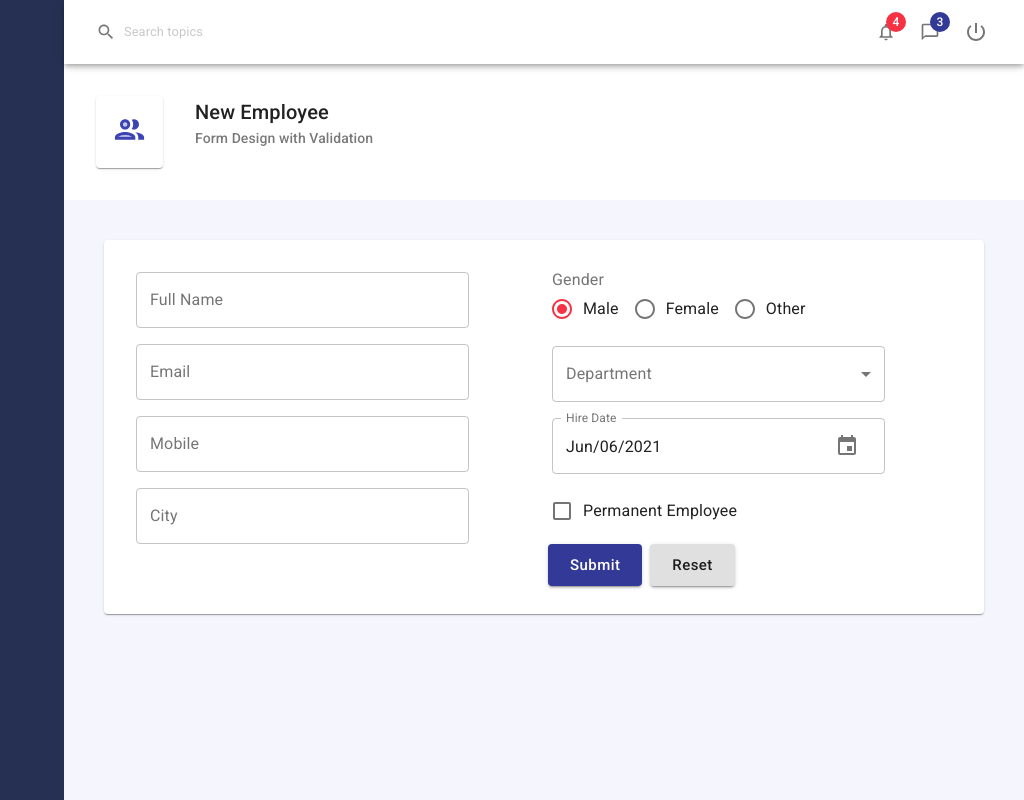
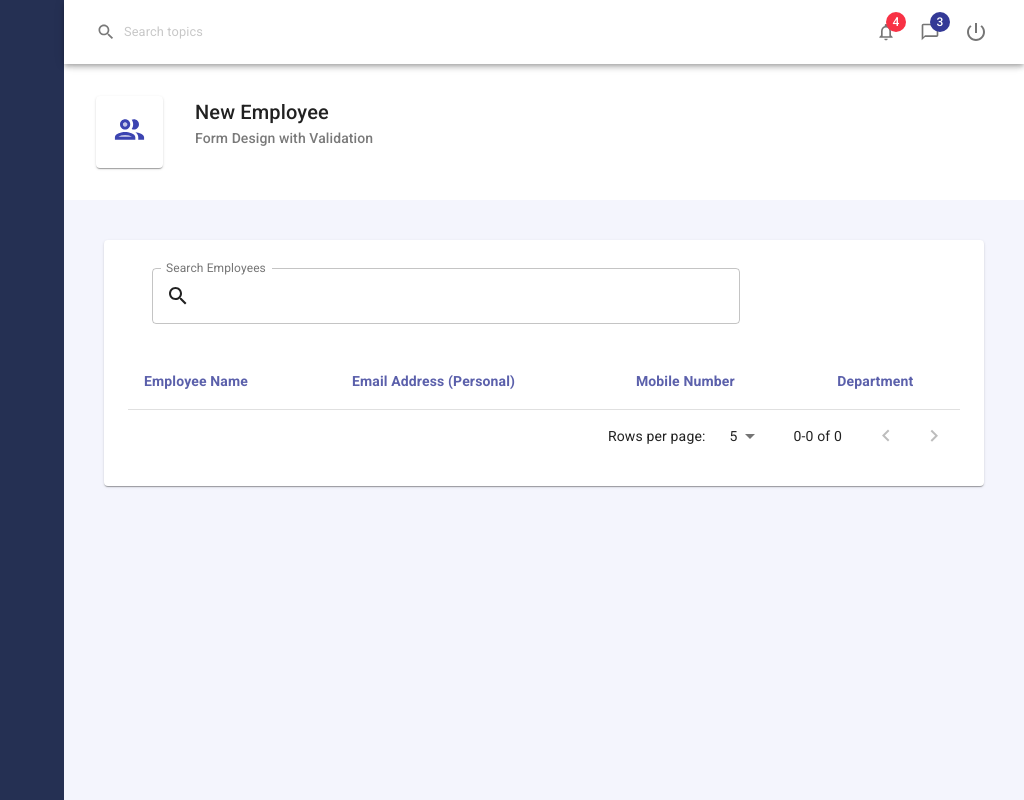
Before and after one commit to Thabares/React-Form-Validation, a React (Create React App) app: page / in a window 1280 px wide. Shown: the whole page, without its empty margins (256-1280 px from the left). Built offline with nearby package versions, Linux system fonts and the light colour scheme.

Commit message:
sorting data table and filter is completed

```diff
--- a/src/App/App.js
+++ b/src/App/App.js
@@ -1,35 +1,35 @@
-import "./App.css";
-import SideMenu from "../components/SideMenu";
-import React from "react";
+import './App.css';
+import SideMenu from '../components/SideMenu';
+import React from 'react';
 import {
   makeStyles,
   CssBaseline,
   createMuiTheme,
   ThemeProvider,
-} from "@material-ui/core";
-import Header from "../components/Header";
-import Employees from "../pages/Employees/Employees";
+} from '@material-ui/core';
+import Header from '../components/Header';
+import Employees from '../pages/Employees/Employees';
 const theme = createMuiTheme({
   palette: {
     primary: {
-      main: "#333996",
-      light: "#3c44b126",
+      main: '#333996',
+      // light: "#3c44b126",
     },
     secondary: {
-      main: "#f83245",
-      light: "#f8324526",
+      main: '#f83245',
+      light: '#f8324526',
     },
     background: {
-      default: "#f4f5fd",
+      default: '#f4f5fd',
     },
     shape: {
-      borderRadius: "12px",
+      borderRadius: '12px',
     },
   },
   overrides: {
     MuiAppBar: {
       root: {
-        transform: "translateZ(0)",
+        transform: 'translateZ(0)',
       },
     },
   },
@@ -42,8 +42,8 @@
 
 const useStyles = makeStyles({
   appMain: {
-    paddingLeft: "320px",
-    width: "100%",
+    paddingLeft: '320px',
+    width: '100%',
   },
 });
 function App() {
--- a/src/components/controls/Input.js
+++ b/src/components/controls/Input.js
@@ -1,7 +1,7 @@
-import React from "react";
-import { TextField } from "@material-ui/core";
+import React from 'react';
+import { TextField } from '@material-ui/core';
 export default function Input(props) {
-  const { name, label, value, error = null, onChange } = props;
+  const { name, label, value, error = null, onChange, ...other } = props;
   return (
     <TextField
       variant="outlined"
@@ -9,6 +9,7 @@
       value={value}
       name={name}
       onChange={onChange}
+      {...other}
       {...(error && { error: true, helperText: error })} //returning this error and helper text on the outer components
     />
   );
--- /dev/null
+++ b/src/components/useTable.js
@@ -0,0 +1,134 @@
+import { TableSortLabel } from '@material-ui/core';
+import {
+  Table,
+  TableHead,
+  TableRow,
+  TableCell,
+  makeStyles,
+  TablePagination,
+} from '@material-ui/core';
+import React, { useState } from 'react';
+
+const useStyles = makeStyles((theme) => ({
+  table: {
+    marginTop: theme.spacing(3),
+    '& thead th': {
+      fontWeight: '600',
+      color: theme.palette.primary.main,
+      color: theme.palette.primary.light,
+    },
+    '& tbody td': {
+      fontWeight: '300',
+    },
+    '& tbody tr:hover': {
+      backgroundColor: '#fffbf2',
+      cursor: 'pointer',
+    },
+  },
+}));
+
+export default function useTable(records, headCells, filterFn) {
+  const classes = useStyles();
+  const pages = [5, 10, 25];
+  const [page, setPage] = useState(0);
+  const [rowsPerPage, setRowsPerPage] = useState(pages[page]);
+
+  const [order, setOrder] = useState();
+  const [orderBy, setOrderBy] = useState();
+
+  const handleChangePage = (event, newPage) => {
+    setPage(newPage);
+  };
+  const handleChangeRowsPerPage = (event) => {
+    setRowsPerPage(parseInt(event.target.value, 10));
+    setPage(0);
+  };
+  const TblHeader = (props) => {
+    const handleSortRequest = (cellId) => {
+      const isAsc = orderBy === cellId && order === 'asc';
+      setOrder(isAsc ? 'desc' : 'asc');
+      setOrderBy(cellId);
+    };
+    return (
+      <TableHead>
+        <TableRow>
+          {headCells.map((headCell) => (
+            <TableCell
+              key={headCell.id}
+              sortDirection={orderBy === headCell.id ? order : false}
+            >
+              {headCell.disableSort ? (
+                headCell.label
+              ) : (
+                <TableSortLabel
+                  active={orderBy === headCell.id}
+                  direction={orderBy === headCell.id ? order : 'asc'}
+                  onClick={() => {
+                    handleSortRequest(headCell.id);
+                  }}
+                >
+                  {headCell.label}
+                </TableSortLabel>
+              )}
+            </TableCell>
+          ))}
+        </TableRow>
+      </TableHead>
+    );
+  };
+
+  const TblContainer = (props) => (
+    <Table className={classes.table}>{props.children}</Table>
+  );
+  const TblPagination = (props) => (
+    <TablePagination
+      component="div"
+      page={page}
+      rowsPerPageOptions={pages}
+      rowsPerPage={rowsPerPage}
+      count={records.length}
+      onChangePage={handleChangePage}
+      onChangeRowsPerPage={handleChangeRowsPerPage}
+    />
+  );
+
+  function stableSort(array, comparator) {
+    const stabilizedThis = array.map((el, index) => [el, index]);
+    stabilizedThis.sort((a, b) => {
+      const order = comparator(a[0], b[0]);
+      if (order !== 0) return order;
+      return a[1] - b[1];
+    });
+    return stabilizedThis.map((el) => el[0]);
+  }
+
+  function getComparator(order, orderBy) {
+    return order === 'desc'
+      ? (a, b) => descendingComparator(a, b, orderBy)
+      : (a, b) => -descendingComparator(a, b, orderBy);
+  }
+
+  function descendingComparator(a, b, orderBy) {
+    if (b[orderBy] < a[orderBy]) {
+      return -1;
+    }
+    if (b[orderBy] > a[orderBy]) {
+      return 1;
+    }
+    return 0;
+  }
+
+  const recordsAfterPagingAndSorting = () => {
+    return stableSort(
+      filterFn.fn(records),
+      getComparator(order, orderBy)
+    ).slice(page * rowsPerPage, (page + 1) * rowsPerPage);
+  };
+
+  return {
+    TblHeader,
+    TblContainer,
+    TblPagination,
+    recordsAfterPagingAndSorting,
+  };
+}
--- a/src/pages/Employees/EmployeeForm.js
+++ b/src/pages/Employees/EmployeeForm.js
@@ -1,22 +1,22 @@
-import { Grid } from "@material-ui/core";
-import React from "react";
-import Controls from "../../components/controls/Controls";
-import { useForm, Form } from "../../components/useForm";
-import * as employeeService from "../../services/employeeService";
+import { Grid } from '@material-ui/core';
+import React from 'react';
+import Controls from '../../components/controls/Controls';
+import { useForm, Form } from '../../components/useForm';
+import * as employeeService from '../../services/employeeService';
 const genderItems = [
-  { id: "male", title: "Male" },
-  { id: "female", title: "Female" },
-  { id: "other", title: "Other" },
+  { id: 'male', title: 'Male' },
+  { id: 'female', title: 'Female' },
+  { id: 'other', title: 'Other' },
 ];
 
 const initialFValues = {
   id: 0,
-  fullName: "",
-  email: "",
-  mobile: "",
-  city: "",
-  gender: "male",
-  departmentId: "",
+  fullName: '',
+  email: '',
+  mobile: '',
+  city: '',
+  gender: 'male',
+  departmentId: '',
   hireDate: new Date(),
   isPermanent: false,
 };
@@ -24,28 +24,31 @@
 export default function EmployeeForm() {
   const validate = (fieldValues = values) => {
     let temp = { ...errors };
-    if ("fullName" in fieldValues)
+    if ('fullName' in fieldValues)
       //to check if the value is present in fieldvalues object
-      temp.fullName = fieldValues.fullName ? "" : "This field is required";
-    if ("email" in fieldValues)
+      temp.fullName = fieldValues.fullName ? '' : 'This field is required';
+    if ('email' in fieldValues)
       temp.email = /$^|.+@.+..+/.test(fieldValues.email)
-        ? ""
-        : "Email is invalid";
-    if ("mobile" in fieldValues)
+        ? ''
+        : 'Email is invalid';
+    if ('mobile' in fieldValues)
       temp.mobile =
-        fieldValues.mobile.length > 9 ? "" : "Minimum 10 character is required";
-    if ("departmentId" in fieldValues)
+        fieldValues.mobile.length > 9 ? '' : 'Minimum 10 character is required';
+    if ('departmentId' in fieldValues)
       temp.departmentId =
-        fieldValues.departmentId.length != 0 ? "" : "This field is required";
+        fieldValues.departmentId.length != 0 ? '' : 'This field is required';
     setErrors({ ...temp });
-    if (fieldValues == values) return Object.values(temp).every((x) => x == "");
+    if (fieldValues == values) return Object.values(temp).every((x) => x == '');
   };
 
   const { values, setValues, errors, setErrors, resetForm, handleInputChange } =
     useForm(initialFValues, true, validate);
   const handleSubmit = (event) => {
     event.preventDefault();
-    if (validate()) employeeService.insertEmployees(values);
+    if (validate()) {
+      employeeService.insertEmployees(values);
+      resetForm();
+    }
   };
   return (
     <Form onSubmit={handleSubmit}>
--- a/src/pages/Employees/Employees.js
+++ b/src/pages/Employees/Employees.js
@@ -1,18 +1,82 @@
-import React from "react";
-import EmployeeForm from "./EmployeeForm";
-import PeopleOutlineTwoToneIcon from "@material-ui/icons/PeopleOutlineTwoTone";
-import PageHeader from "../../components/PageHeader";
-import { makeStyles, Paper } from "@material-ui/core";
+import React, { useState } from 'react';
+import EmployeeForm from './EmployeeForm';
+import PeopleOutlineTwoToneIcon from '@material-ui/icons/PeopleOutlineTwoTone';
+import PageHeader from '../../components/PageHeader';
+import useTable from '../../components/useTable';
+import {
+  makeStyles,
+  Paper,
+  TableBody,
+  TableRow,
+  TableCell,
+  Toolbar,
+} from '@material-ui/core';
+import * as employeeService from '../../services/employeeService';
+import Controls from '../../components/controls/Controls';
+import { InputAdornment } from '@material-ui/core';
+import { Search } from '@material-ui/icons';
 
 const useStyles = makeStyles((theme) => ({
   pageContent: {
     margin: theme.spacing(5),
     padding: theme.spacing(3),
   },
+  searchInput: {
+    width: '75%',
+  },
 }));
+
+const headCells = [
+  {
+    id: 'fullName',
+    label: 'Employee Name',
+  },
+  {
+    id: 'email',
+    label: 'Email Address (Personal)',
+  },
+  {
+    id: 'mobile',
+    label: 'Mobile Number',
+  },
+  {
+    id: 'department',
+    label: 'Department',
+    disableSort: true,
+  },
+];
 
 export default function Employees() {
   const classes = useStyles();
+
+  const [records, setRecords] = useState(employeeService.getAllEmployees());
+  const [filterFn, setFilterFn] = useState({
+    fn: (items) => {
+      return items;
+    },
+  });
+  const {
+    TblHeader,
+    TblContainer,
+    TblPagination,
+    recordsAfterPagingAndSorting,
+  } = useTable(records, headCells, filterFn);
+
+  const handleSearch = (event) => {
+    let target = event.target;
+
+    setFilterFn({
+      fn: (items) => {
+        if (target.value == '') {
+          return items;
+        } else {
+          return items.filter((x) =>
+            x.fullName.toLowerCase().includes(target.value.toLowerCase())
+          );
+        }
+      },
+    });
+  };
   return (
     <>
       <PageHeader
@@ -21,7 +85,36 @@
         icon={<PeopleOutlineTwoToneIcon fontSize="large" />}
       />
       <Paper className={classes.pageContent}>
-        <EmployeeForm />
+        <Toolbar>
+          <Controls.Input
+            className={classes.searchInput}
+            label="Search Employees"
+            onChange={handleSearch}
+            InputProps={{
+              startAdornment: (
+                <InputAdornment position="start">
+                  <Search />
+                </InputAdornment>
+              ),
+            }}
+          />
+        </Toolbar>
+        <TblContainer>
+          <TblHeader />
+          <TableBody>
+            {recordsAfterPagingAndSorting().map((item) => (
+              <TableRow key={item.id}>
+                <TableCell>{item.fullName}</TableCell>
+                <TableCell>{item.email}</TableCell>
+                <TableCell>{item.mobile}</TableCell>
+                <TableCell>{item.department}</TableCell>
+              </TableRow>
+            ))}
+          </TableBody>
+        </TblContainer>
+        <TblPagination />
+
+        {/* <EmployeeForm /> */}
       </Paper>
     </>
   );
--- a/src/services/employeeService.js
+++ b/src/services/employeeService.js
@@ -1,25 +1,25 @@
 const KEYS = {
-  employees: "employees",
-  employeeId: "employeeId",
+  employees: 'employees',
+  employeeId: 'employeeId',
 };
 
 export const getDepartmentCollection = () => [
-  { id: 1, title: "Development" },
-  { id: 2, title: "Marketing" },
-  { id: 3, title: "Accounting" },
-  { id: 4, title: "HR" },
+  { id: 1, title: 'Development' },
+  { id: 2, title: 'Marketing' },
+  { id: 3, title: 'Accounting' },
+  { id: 4, title: 'HR' },
 ];
 
 export const insertEmployees = (data) => {
   let employees = getAllEmployees();
-  data["id"] = generateEmployeeId();
+  data['id'] = generateEmployeeId();
   employees.push(data);
   localStorage.setItem(KEYS.employees, JSON.stringify(employees));
 };
 
 export const generateEmployeeId = () => {
   if (localStorage.getItem(KEYS.employeeId) === null)
-    localStorage.setItem(KEYS.employeeId, "0");
+    localStorage.setItem(KEYS.employeeId, '0');
   var id = parseInt(localStorage.getItem(KEYS.employeeId));
 
   localStorage.setItem(KEYS.employeeId, (++id).toString());
@@ -29,5 +29,11 @@
 export const getAllEmployees = () => {
   if (localStorage.getItem(KEYS.employees) == null)
     localStorage.setItem(KEYS.employees, JSON.stringify([]));
-  return JSON.parse(localStorage.getItem(KEYS.employees));
+  let employees = JSON.parse(localStorage.getItem(KEYS.employees));
+  // map departmentId to department title
+  let departments = getDepartmentCollection();
+  return employees.map((x) => ({
+    ...x,
+    department: departments[x.departmentId - 1].title,
+  }));
 };
```
